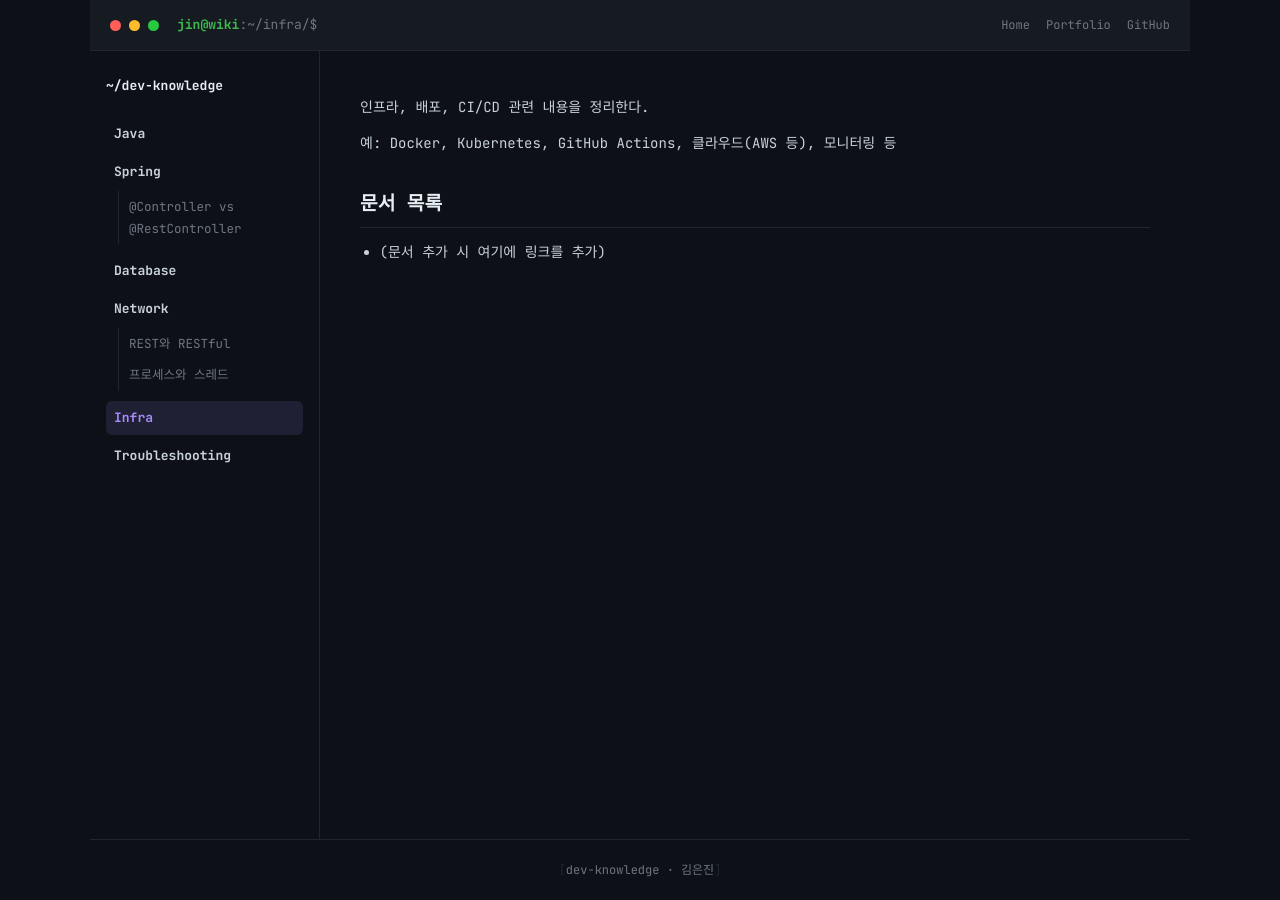
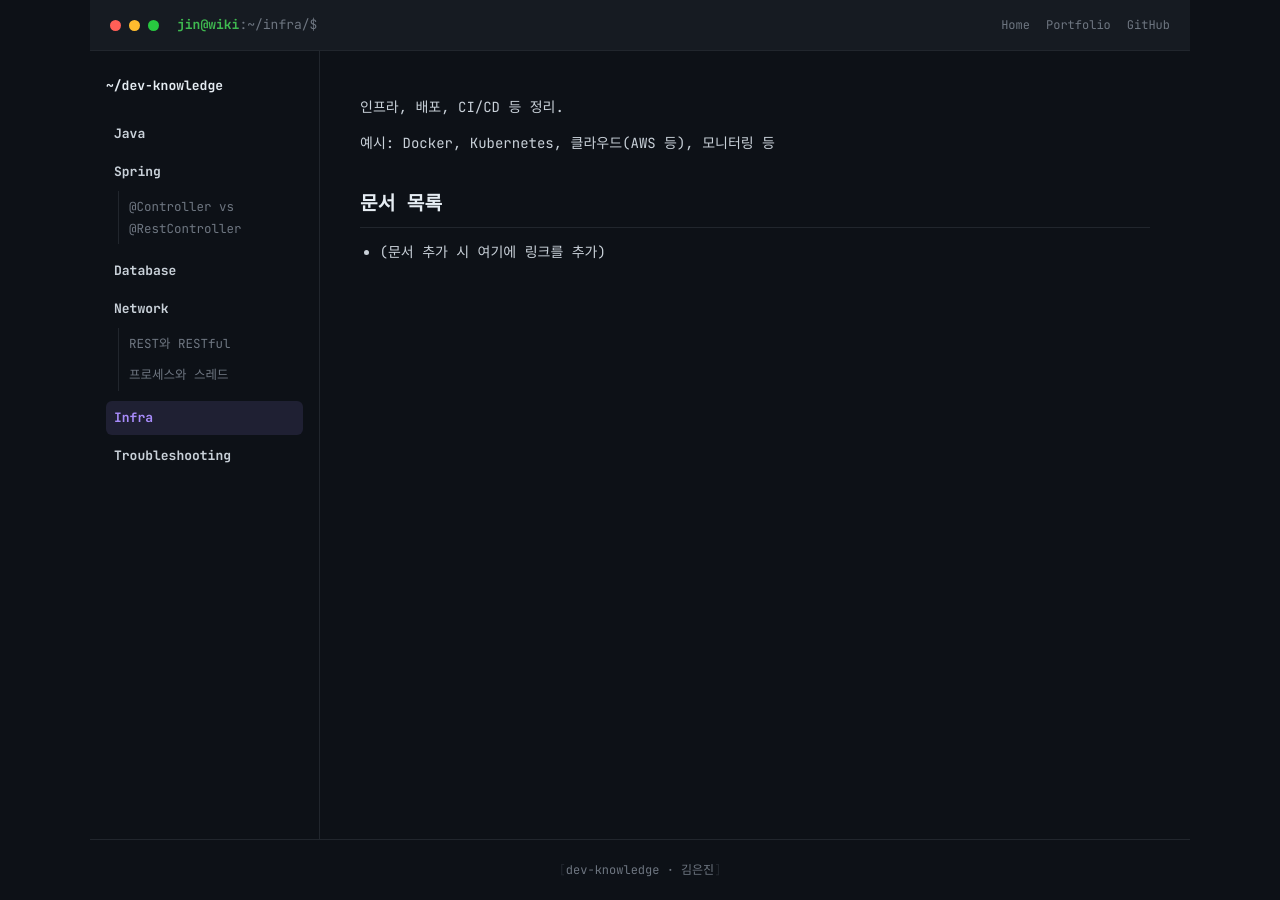
Before and after one commit to JiniEun/dev-knowledge, a Jekyll site: the page built from docs/infra/index.md, in a window 1280 px wide. Built offline with Jekyll 4.4.1, drawn with Linux system fonts in a browser that asks for light colours; our own code applies the rules of GitHub Pages for plain Markdown files.

Commit message:
feat: 문서 작성 스타일 변경

```diff
--- a/docs/infra/index.md
+++ b/docs/infra/index.md
@@ -2,9 +2,9 @@
 title: Infra
 ---
 
-인프라, 배포, CI/CD 관련 내용을 정리한다.
+인프라, 배포, CI/CD 등 정리.
 
-예: Docker, Kubernetes, GitHub Actions, 클라우드(AWS 등), 모니터링 등
+예시: Docker, Kubernetes, 클라우드(AWS 등), 모니터링 등
 
 ## 문서 목록
 
```
Also changed, not shown: docs/database/index.md (+2 -2 lines), docs/java/index.md (+2 -2 lines), docs/network/index.md (+2 -2 lines), docs/troubleshooting/index.md (+1 -1 lines).
